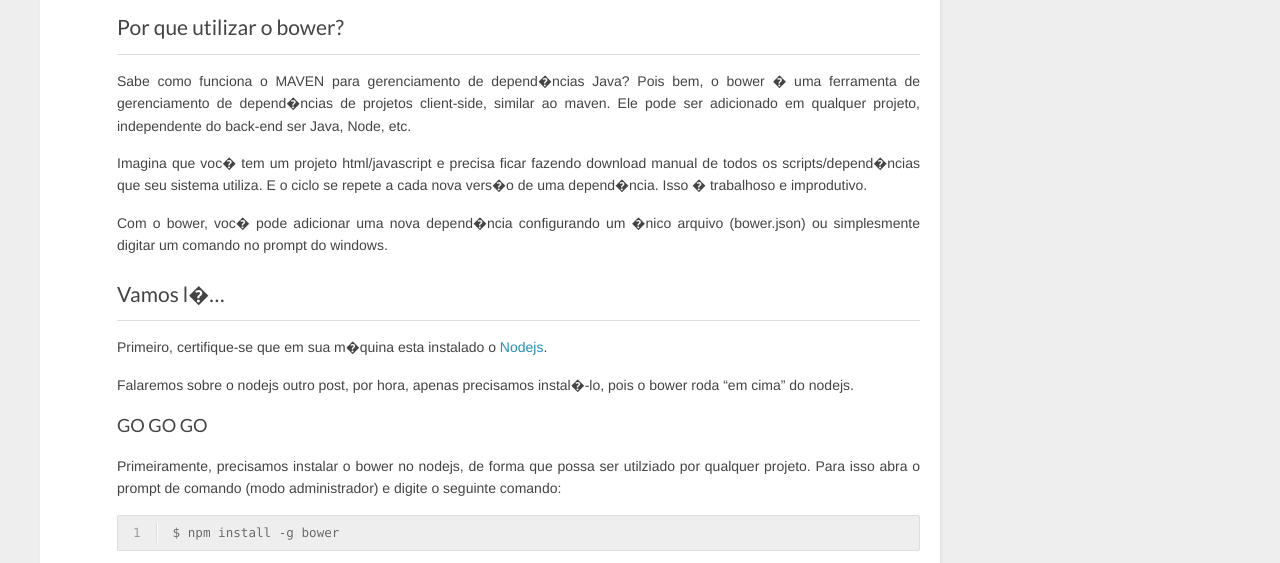
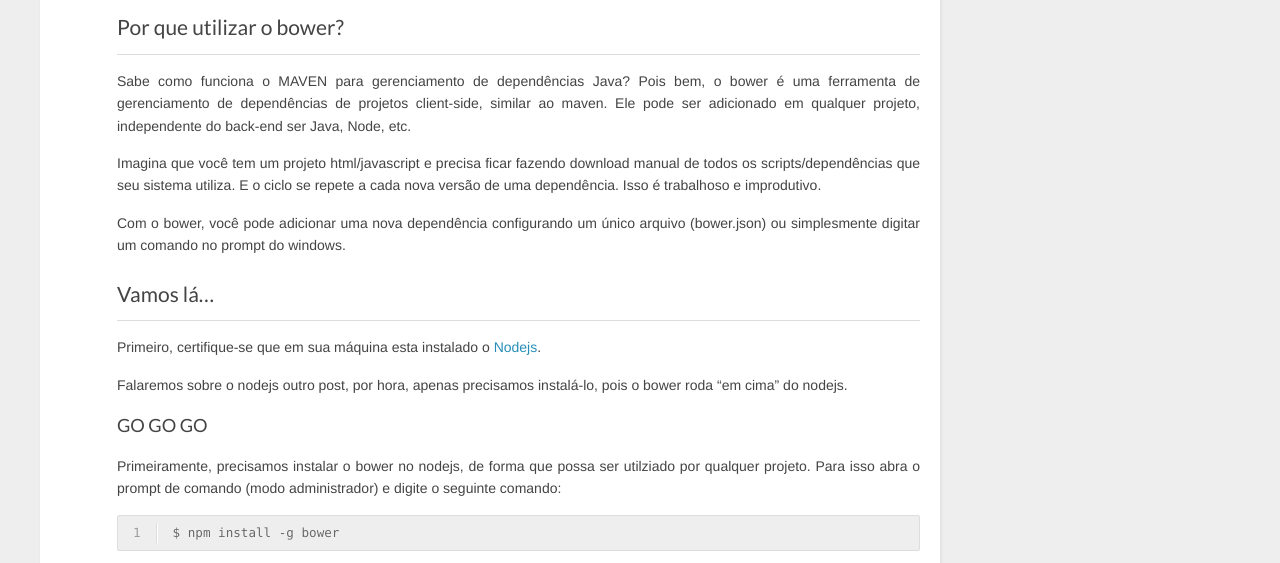
Before and after one commit to jullierme/jullierme.github.io, a plain HTML site: page 2015/07/24/Iniciando-com-bower/index.html in a window 1280 px wide. Shown: the part 235-798 px from the top of the page. Drawn offline with nearby package versions, Linux system fonts and the light colour scheme; a script that the page names is missing.

Commit message:
Site updated: 2015-07-24 18:58:38

```diff
--- a/2015/07/24/Iniciando-com-bower/index.html
+++ b/2015/07/24/Iniciando-com-bower/index.html
@@ -60,11 +60,11 @@
     </header>
     <div class="entry">
 
-        <h2 id="Por_que_utilizar_o_bower?">Por que utilizar o bower?</h2><p>Sabe como funciona o MAVEN para gerenciamento de depend�ncias Java? Pois bem, o bower � uma ferramenta de gerenciamento de depend�ncias de projetos client-side, similar ao maven. Ele pode ser adicionado em qualquer projeto, independente do back-end ser Java, Node, etc.</p>
-<p>Imagina que voc� tem um projeto html/javascript e precisa ficar fazendo download manual de todos os scripts/depend�ncias que seu sistema utiliza. E o ciclo se repete a cada nova vers�o de uma depend�ncia. Isso � trabalhoso e improdutivo.</p>
-<p>Com o bower, voc� pode adicionar uma nova depend�ncia configurando um �nico arquivo (bower.json) ou simplesmente digitar um comando no prompt do windows.</p>
-<h2 id="Vamos_l�…">Vamos l�…</h2><p>Primeiro, certifique-se que em sua m�quina esta instalado o <a href="https://nodejs.org/download/" target="_blank" rel="external">Nodejs</a>.</p>
-<p>Falaremos sobre o nodejs outro post, por hora, apenas precisamos instal�-lo, pois o bower roda “em cima” do nodejs.</p>
+        <h2 id="Por_que_utilizar_o_bower?">Por que utilizar o bower?</h2><p>Sabe como funciona o MAVEN para gerenciamento de dependências Java? Pois bem, o bower é uma ferramenta de gerenciamento de dependências de projetos client-side, similar ao maven. Ele pode ser adicionado em qualquer projeto, independente do back-end ser Java, Node, etc.</p>
+<p>Imagina que você tem um projeto html/javascript e precisa ficar fazendo download manual de todos os scripts/dependências que seu sistema utiliza. E o ciclo se repete a cada nova versão de uma dependência. Isso é trabalhoso e improdutivo.</p>
+<p>Com o bower, você pode adicionar uma nova dependência configurando um único arquivo (bower.json) ou simplesmente digitar um comando no prompt do windows.</p>
+<h2 id="Vamos_lá…">Vamos lá…</h2><p>Primeiro, certifique-se que em sua máquina esta instalado o <a href="https://nodejs.org/download/" target="_blank" rel="external">Nodejs</a>.</p>
+<p>Falaremos sobre o nodejs outro post, por hora, apenas precisamos instalá-lo, pois o bower roda “em cima” do nodejs.</p>
 <h3 id="GO_GO_GO">GO GO GO</h3><p>Primeiramente, precisamos instalar o bower no nodejs, de forma que possa ser utilziado por qualquer projeto. Para isso abra o prompt de comando (modo administrador) e digite o seguinte comando:</p>
 <figure class="highlight bash"><table><tr><td class="gutter"><pre><span class="line">1</span><br></pre></td><td class="code"><pre><span class="line">$ npm install -g bower</span><br></pre></td></tr></table></figure>
 
```
Also changed, not shown: index.html (+5 -5 lines).
